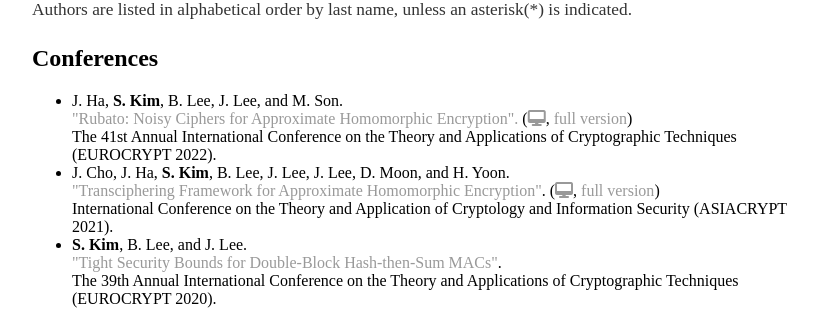
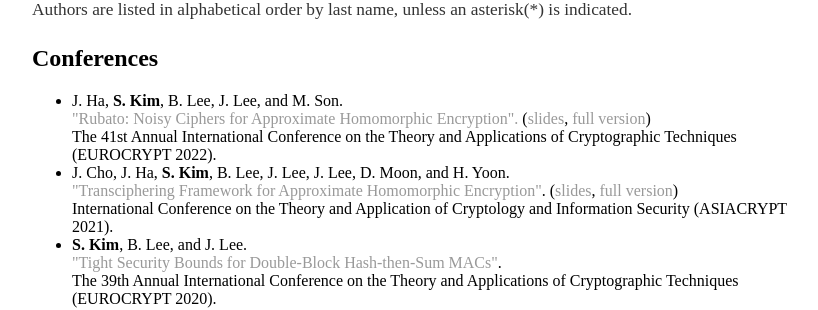
Before and after one commit to sgk1m/sgk1m.github.io, a Jekyll site: the page built from publications.html, in a window 1280 px wide. Shown: the part 184-494 px from the top of the page, without its empty margins (224-1042 px from the left). Built offline with Jekyll 4.4.1, drawn with Linux system fonts in a browser that asks for light colours; nearby versions of some CDN libraries.

Commit message:
Update publications.html

```diff
--- a/publications.html
+++ b/publications.html
@@ -8,13 +8,13 @@ title: Publications - Seongkwang Kim
 	<ul>
 		<li>J. Ha, <b>S. Kim</b>, B. Lee, J. Lee, and M. Son. <br>
 			<a href="https://link.springer.com/chapter/10.1007/978-3-031-06944-4_20">"Rubato: Noisy Ciphers for Approximate Homomorphic Encryption". </a>
-			(<a href="https://iacr.org/submit/files/slides/2022/eurocrypt/eurocrypt2022/256/slides.pdf"><i class='fas fa-desktop'></i></a>,
+			(<a href="https://iacr.org/submit/files/slides/2022/eurocrypt/eurocrypt2022/256/slides.pdf">slides</a>,
 			<a href="https://eprint.iacr.org/2022/537">full version</a>)<br>
 			The 41st Annual International Conference on the Theory and Applications of Cryptographic Techniques (EUROCRYPT 2022). <br>
 		</li>
 		<li>J. Cho, J. Ha, <b>S. Kim</b>, B. Lee, J. Lee, J. Lee, D. Moon, and H. Yoon. <br>
 			<a href="https://link.springer.com/chapter/10.1007/978-3-030-92078-4_22">"Transciphering Framework for Approximate Homomorphic Encryption"</a>.
-			(<a href="https://iacr.org/submit/files/slides/2021/asiacrypt/asiacrypt2021/191/slides.pdf"><i class='fas fa-desktop'></i></a>,
+			(<a href="https://iacr.org/submit/files/slides/2021/asiacrypt/asiacrypt2021/191/slides.pdf">slides</a>,
 			<a href="https://eprint.iacr.org/2020/1335">full version</a>)<br>
 			International Conference on the Theory and Application of Cryptology and Information Security (ASIACRYPT 2021). <br>
 		</li>
```
